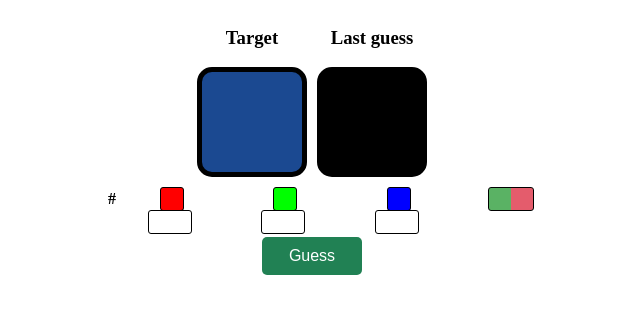
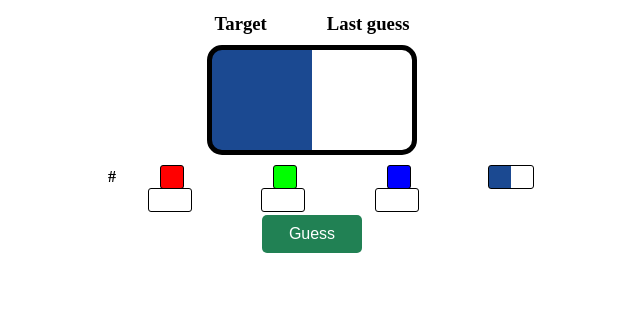
Before and after one commit to borlottie/color-guess-game, a plain HTML site: page index.html in a window 1280 px wide. Shown: the whole page, without its empty margins (328-968 px from the left). Drawn offline with Linux system fonts and the light colour scheme.

Commit message:
working but bad ui version

```diff
--- a/index.html
+++ b/index.html
@@ -13,17 +13,10 @@
     <!-- Colour code guessing game -->
     <div class="content" width="min">
         <div class="swatches">
-            <div>
                 <h3>Target</h3>
-                <div class="swatch" id="swatch"></div>
-            </div>
-            <!-- TEMP -->
-            <div>
                 <h3>Last guess</h3>
-                <div class="swatch" id="TEMP_lastGuess"></div>
-            </div>
-            <!-- <div class="wideswatch"></div> -->
         </div>
+            <div class="wideswatch" id="swatch"></div>
 
         <div class="grid-container">
             <!-- rows of guesses go here -->
--- a/script.js
+++ b/script.js
@@ -18,7 +18,10 @@ function pickColour() {
     secretColourCode = `rgb(${red}, ${green}, ${blue})`;
 
     const swatch = document.getElementById("swatch")
-    swatch.style.backgroundColor = secretColourCode;
+    swatch.style.background = `linear-gradient(90deg, ${secretColourCode} 50%, white 50%)`;
+
+    const miniswatch = document.getElementsByClassName("compare")[0]
+    miniswatch.style.background = `linear-gradient(90deg, ${secretColourCode} 50%, white 50%)`
 
     const playButton = document.getElementsByClassName("playButton")[0];
     playButton.style.display = "none";
@@ -88,10 +91,8 @@ function submitColour() {
 
     addSwatch(secretColourCode, guessColour)
 
-    //TEMP code
-    const lastGuess = document.getElementById("TEMP_lastGuess")
-    lastGuess.style.backgroundColor = guessColour;
-    lastGuess.style.borderColor = secretColourCode;
+    const swatch = document.getElementById("swatch")
+    swatch.style.background = `linear-gradient(90deg, ${secretColourCode} 50%, ${guessColour} 50%)`
     console.log(guessColour);
 
     //check colour accuracy
--- a/style.css
+++ b/style.css
@@ -6,27 +6,21 @@
     align-items: center;
 }
 
-.swatch {
-    width:100px;
-    height: 100px;
-    border: 5px solid black;
-    border-radius: 15px;
-    margin: 5px;
-    background-color: black;
-}
-
 .wideswatch {
     width: 200px;
     height: 100px;
     border: 5px solid black;
     border-radius: 15px;
     margin: 5px;
-    background: linear-gradient(90deg, red, 50%, green, 50%);
 }
 
 .swatches {
     display: flex;
     text-align: center;
+}
+
+.swatches > h3 {
+    margin: 5px 30px;
 }
 
 
@@ -80,7 +74,6 @@ button:active {
 
 /* will need a rejig */
 .miniswatch.compare {
-    background: linear-gradient(90deg, rgb(90, 178, 100) 50%, rgb(228, 92, 108) 50%);
     width: 44px;
     margin: 5px 1px;
 }
```
